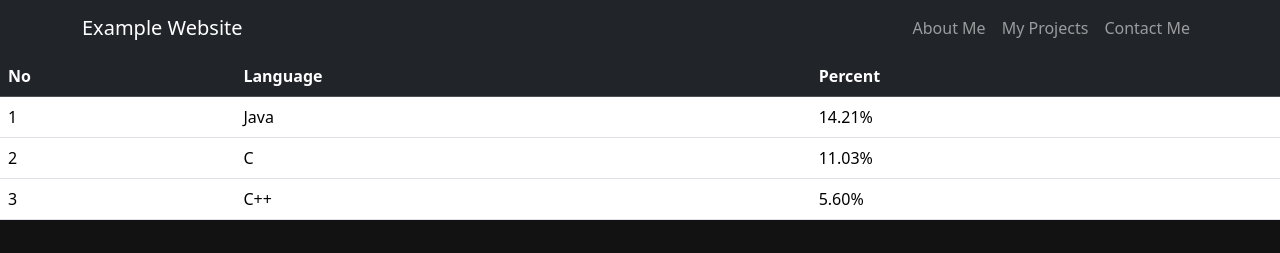
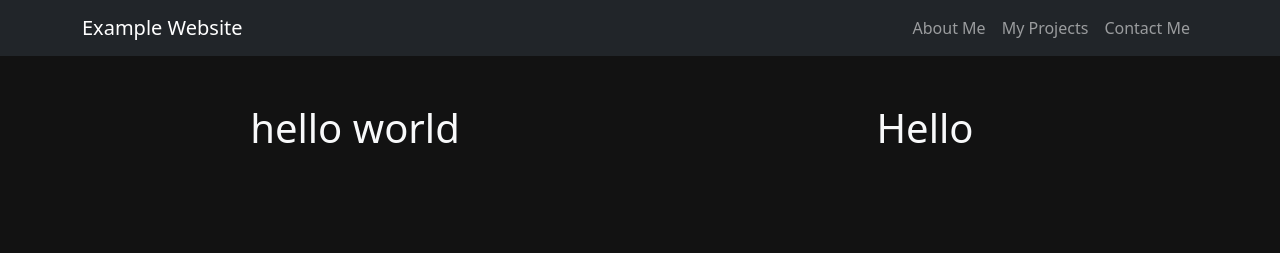
Before and after one commit to AtomicAntt/PortfolioWebsite, a plain HTML site: page index.html in a window 1280 px wide. Shown: the top 253 px of the page. Drawn offline with nearby package versions, Linux system fonts and the light colour scheme.

Commit message:
Remove table

```diff
--- a/index.html
+++ b/index.html
@@ -48,33 +48,6 @@
 
             </div>
         </nav>
-
-        <table class="table">
-            <thead class="table-dark">
-               <tr>
-                  <th>No</th>
-                  <th>Language</th>
-                  <th>Percent</th>
-               </tr>
-            </thead>
-            <tbody>
-               <tr>
-                  <td>1</td>
-                  <td>Java</td>
-                  <td>14.21%</td>
-               </tr>
-               <tr>
-                  <td>2</td>
-                  <td>C</td>
-                  <td>11.03%</td>
-               </tr>
-               <tr>
-                  <td>3</td>
-                  <td>C++</td>
-                  <td>5.60%</td>
-               </tr>
-            </tbody>
-         </table>
 
         <!-- ABOUT ME SECTION -->
         <section id="about" class="p-5">
```
